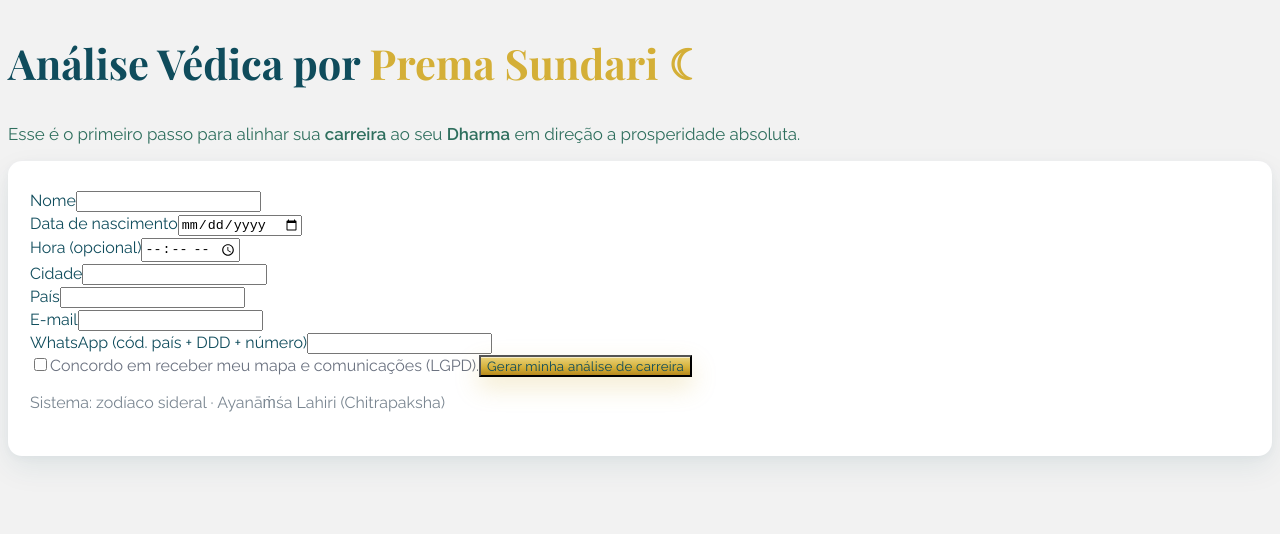
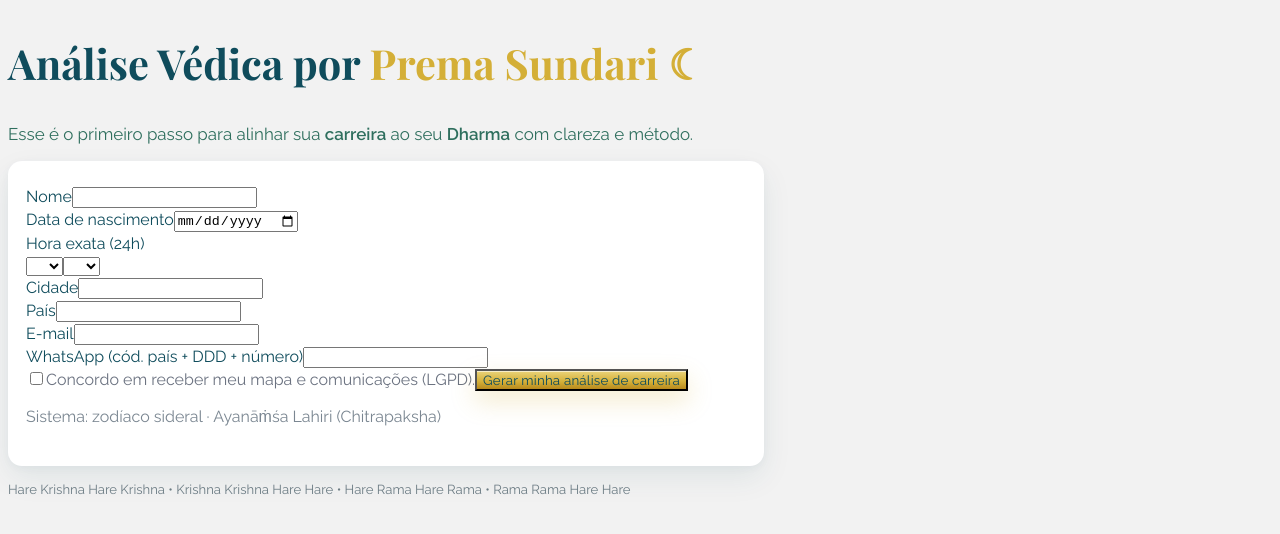
Before and after one commit to premasundaridevi/prema-mapa-vedico, a Next.js app: page / in a window 1280 px wide. Shown: the top 534 px of the page. Built offline with nearby package versions, Linux system fonts and the light colour scheme.

Commit message:
Update page.tsx

```diff
--- a/app/page.tsx
+++ b/app/page.tsx
@@ -42,6 +42,10 @@ export default function Page() {
     }
   }
 
+  // Helpers para selects de hora/minuto
+  const horas = Array.from({ length: 24 }, (_, i) => String(i).padStart(2, "0"));
+  const minutos = Array.from({ length: 60 }, (_, i) => String(i).padStart(2, "0"));
+
   return (
     <>
       <Head>
@@ -52,9 +56,9 @@ export default function Page() {
         />
       </Head>
 
-      {/* Fundo claro, centralizado, com respiro lateral */}
+      {/* Fundo claro, com respiro lateral; conteúdo centralizado */}
       <main
-        className="min-h-screen w-full flex flex-col items-center"
+        className="min-h-screen w-full flex flex-col items-center justify-start"
         style={{ background: C.cinza }}
       >
         {/* Cabeçalho */}
@@ -78,76 +82,90 @@ export default function Page() {
               fontSize: "1.06rem",
             }}
           >
-            Esse é o primeiro passo para alinhar sua <b>carreira</b> ao seu <b>Dharma</b> em direção a prosperidade absoluta.
+            Esse é o primeiro passo para alinhar sua <b>carreira</b> ao seu <b>Dharma</b> com clareza e método.
           </p>
         </section>
 
-        {/* Card do formulário */}
-        <section className="w-full max-w-3xl mx-auto px-5 sm:px-8 lg:px-10 pb-20">
+        {/* Formulário: card enxuto, somente o espaço necessário */}
+        <section className="w-full mx-auto px-5 sm:px-8 lg:px-10 pb-10">
           <div
-            className="mx-auto"
+            className="mx-auto text-center"
             style={{
               background: C.branco,
               borderRadius: 14,
               boxShadow:
                 "0 12px 30px rgba(15,76,92,.08), 0 2px 8px rgba(15,76,92,.04)",
-              padding: "28px 22px",
+              padding: "24px 18px",
+              maxWidth: 720, // mantém caixas centralizadas e card enxuto
             }}
           >
             <form onSubmit={onSubmit} className="space-y-6 md:space-y-7 max-w-2xl mx-auto">
+              {/* Nome */}
               <div>
                 <label className="block mb-2 text-sm"
-                  style={{ color: C.azul, fontFamily: "'Raleway', sans-serif" }}>
+                  style={{ color: C.azul, fontFamily: "'Raleway', sans-serif", textAlign: "center" }}>
                   Nome
                 </label>
                 <input name="nome" required className={inputCls} />
               </div>
 
+              {/* Data + Hora exata (hora e minuto obrigatórios) */}
               <div className="grid grid-cols-1 md:grid-cols-2 gap-6">
                 <div>
                   <label className="block mb-2 text-sm"
-                    style={{ color: C.azul, fontFamily: "'Raleway', sans-serif" }}>
+                    style={{ color: C.azul, fontFamily: "'Raleway', sans-serif", textAlign: "center" }}>
                     Data de nascimento
                   </label>
                   <input type="date" name="data" required className={inputCls} />
                 </div>
                 <div>
                   <label className="block mb-2 text-sm"
-                    style={{ color: C.azul, fontFamily: "'Raleway', sans-serif" }}>
-                    Hora (opcional)
+                    style={{ color: C.azul, fontFamily: "'Raleway', sans-serif", textAlign: "center" }}>
+                    Hora exata (24h)
                   </label>
-                  <input type="time" name="hora" className={inputCls} />
+                  <div className="grid grid-cols-2 gap-3">
+                    <select name="hora" required className={inputCls.replace("h-12","h-12")}>
+                      <option value="" className="hidden"></option>
+                      {horas.map(h => <option key={h} value={h}>{h}</option>)}
+                    </select>
+                    <select name="minuto" required className={inputCls.replace("h-12","h-12")}>
+                      <option value="" className="hidden"></option>
+                      {minutos.map(m => <option key={m} value={m}>{m}</option>)}
+                    </select>
+                  </div>
                 </div>
               </div>
 
+              {/* Cidade */}
               <div>
                 <label className="block mb-2 text-sm"
-                  style={{ color: C.azul, fontFamily: "'Raleway', sans-serif" }}>
+                  style={{ color: C.azul, fontFamily: "'Raleway', sans-serif", textAlign: "center" }}>
                   Cidade
                 </label>
                 <input name="cidade" required className={inputCls} />
               </div>
 
+              {/* País */}
               <div>
                 <label className="block mb-2 text-sm"
-                  style={{ color: C.azul, fontFamily: "'Raleway', sans-serif" }}>
+                  style={{ color: C.azul, fontFamily: "'Raleway', sans-serif", textAlign: "center" }}>
                   País
                 </label>
                 <input name="pais" required className={inputCls} />
               </div>
 
-              {/* Novos campos obrigatórios */}
+              {/* E-mail + WhatsApp (obrigatórios) */}
               <div className="grid grid-cols-1 md:grid-cols-2 gap-6">
                 <div>
                   <label className="block mb-2 text-sm"
-                    style={{ color: C.azul, fontFamily: "'Raleway', sans-serif" }}>
+                    style={{ color: C.azul, fontFamily: "'Raleway', sans-serif", textAlign: "center" }}>
                     E-mail
                   </label>
                   <input type="email" name="email" required className={inputCls} />
                 </div>
                 <div>
                   <label className="block mb-2 text-sm"
-                    style={{ color: C.azul, fontFamily: "'Raleway', sans-serif" }}>
+                    style={{ color: C.azul, fontFamily: "'Raleway', sans-serif", textAlign: "center" }}>
                     WhatsApp (cód. país + DDD + número)
                   </label>
                   <input
@@ -161,12 +179,14 @@ export default function Page() {
                 </div>
               </div>
 
+              {/* Consentimento */}
               <label className="flex items-center gap-2 text-xs justify-center"
                 style={{ color: "#6B7280", fontFamily: "'Raleway', sans-serif" }}>
                 <input type="checkbox" name="consent" required className="h-4 w-4" />
                 Concordo em receber meu mapa e comunicações (LGPD).
               </label>
 
+              {/* CTA */}
               <button
                 type="submit"
                 disabled={loading}
@@ -183,6 +203,7 @@ export default function Page() {
                 {loading ? "Gerando..." : "Gerar minha análise de carreira"}
               </button>
 
+              {/* Sistema */}
               <p className="text-center text-xs"
                 style={{ color: "#7A8691", fontFamily: "'Raleway', sans-serif" }}>
                 Sistema: zodíaco sideral · Ayanāṁśa Lahiri (Chitrapaksha)
@@ -197,6 +218,22 @@ export default function Page() {
             </form>
           </div>
         </section>
+
+        {/* Rodapé – Mahā-mantra discreto */}
+        <footer className="w-full text-center pb-10 px-6">
+          <p
+            className="max-w-2xl mx-auto"
+            style={{
+              fontFamily: "'Raleway', sans-serif",
+              color: "#6b7b83",
+              fontSize: ".82rem",
+              lineHeight: 1.6,
+            }}
+          >
+            Hare Krishna Hare Krishna • Krishna Krishna Hare Hare •
+            Hare Rama Hare Rama • Rama Rama Hare Hare
+          </p>
+        </footer>
       </main>
     </>
   );
```
